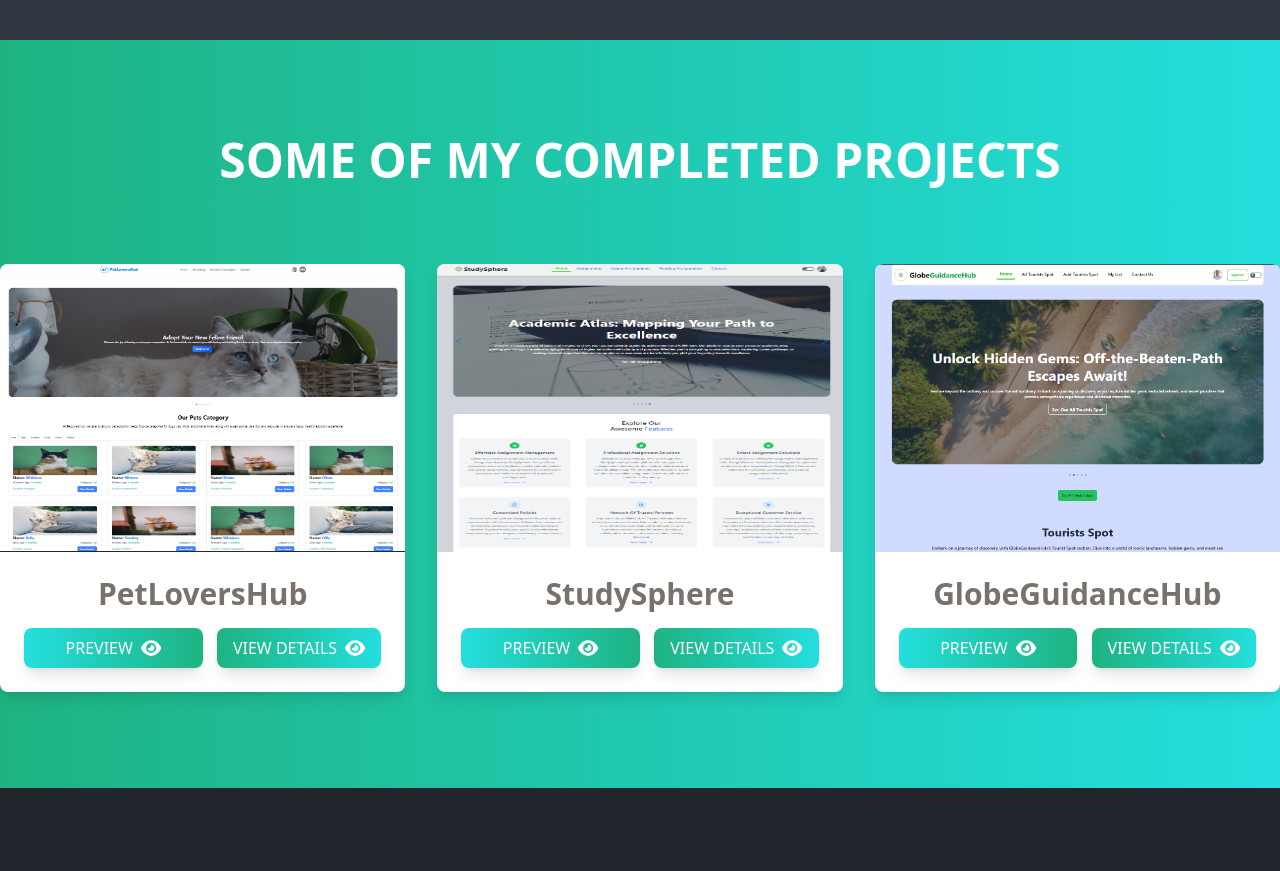
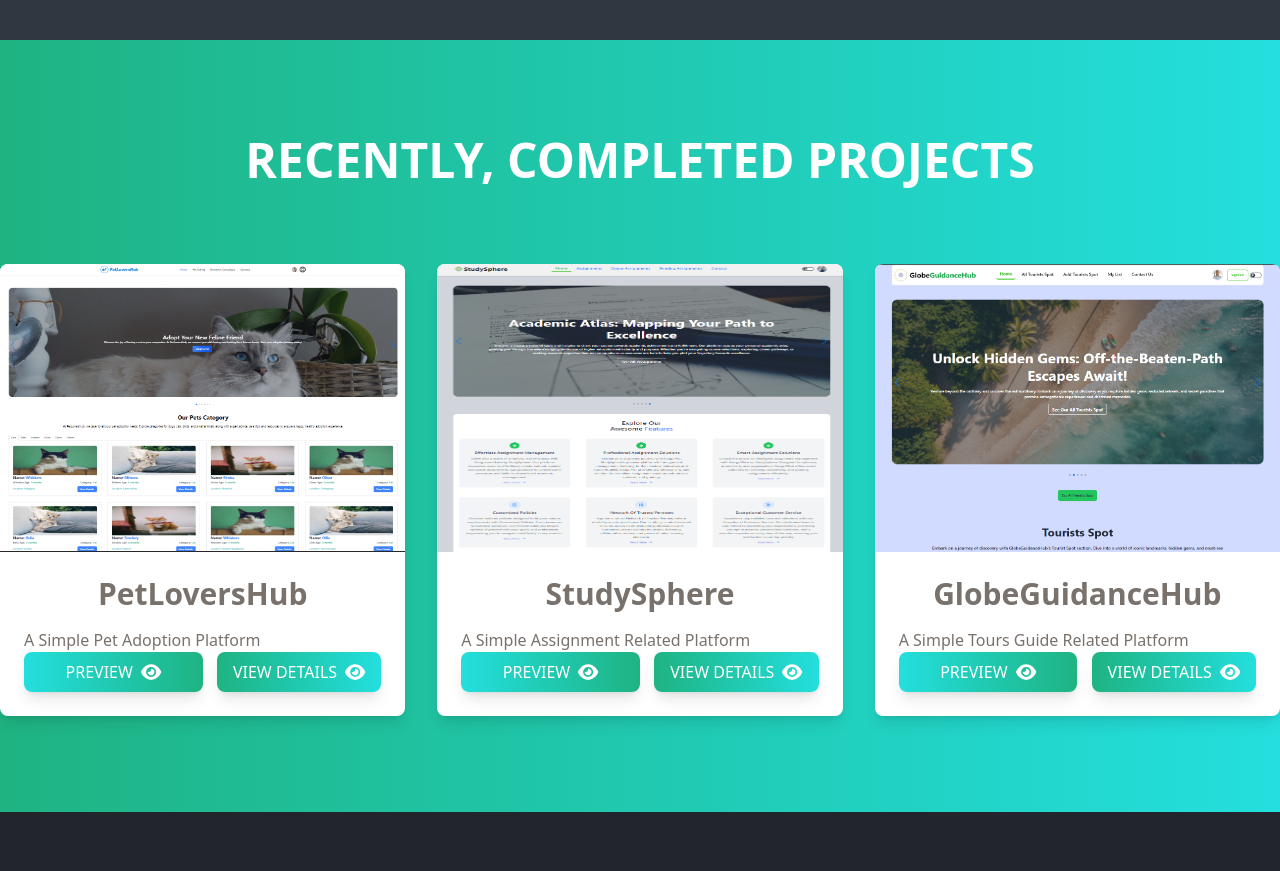
Before and after one commit to md-nasim-mondal/nasim-portfolio, a Next.js app: page / in a window 1280 px wide. Shown: the part 4880-5751 px from the top of the page. Built offline with nearby package versions, Linux system fonts and the light colour scheme.

Commit message:
show short description

```diff
--- a/src/components/Sections/HomePage/CompletedProjects.tsx
+++ b/src/components/Sections/HomePage/CompletedProjects.tsx
@@ -86,7 +86,7 @@ const CompletedProjects = () => {
       <Container>
         <div className='container mx-auto '>
           <h2 className='lg:text-5xl text-4xl font-extrabold text-white uppercase text-center mb-20'>
-            Some Of My Completed Projects
+            Recently, Completed Projects
           </h2>
           <div className='mx-auto grid grid-cols-1 md:grid-cols-2 lg:grid-cols-3 gap-8'>
             {projects?.map((project, index) => (
--- a/src/components/Shared/ProjectItem.tsx
+++ b/src/components/Shared/ProjectItem.tsx
@@ -7,6 +7,7 @@ import Image, { StaticImageData } from "next/image";
 interface Project {
   id: number;
   title?: string;
+  shortDescription?: string;
   image?: string | StaticImageData;
   clientRepo?: string;
   serverRepo?: string;
@@ -47,7 +48,7 @@ const ProjectItem: React.FC<ProjectItemProps> = ({ project, setProjectId }) => {
           {project.title}
         </h3>
 
-
+        <p>{project?.shortDescription}</p>
 
         {/* Preview and View Details Buttons */}
         <div className='flex gap-[4%] flex-wrap justify-between'>
```
